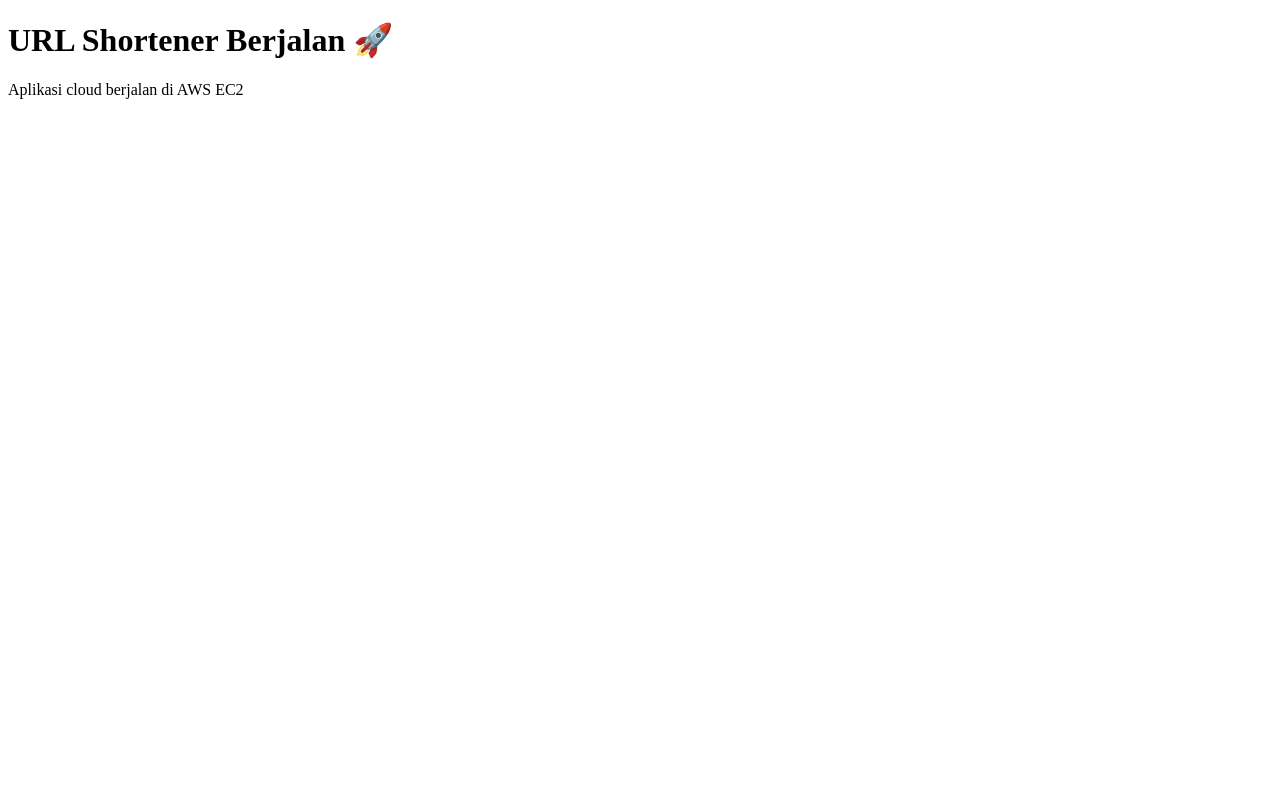
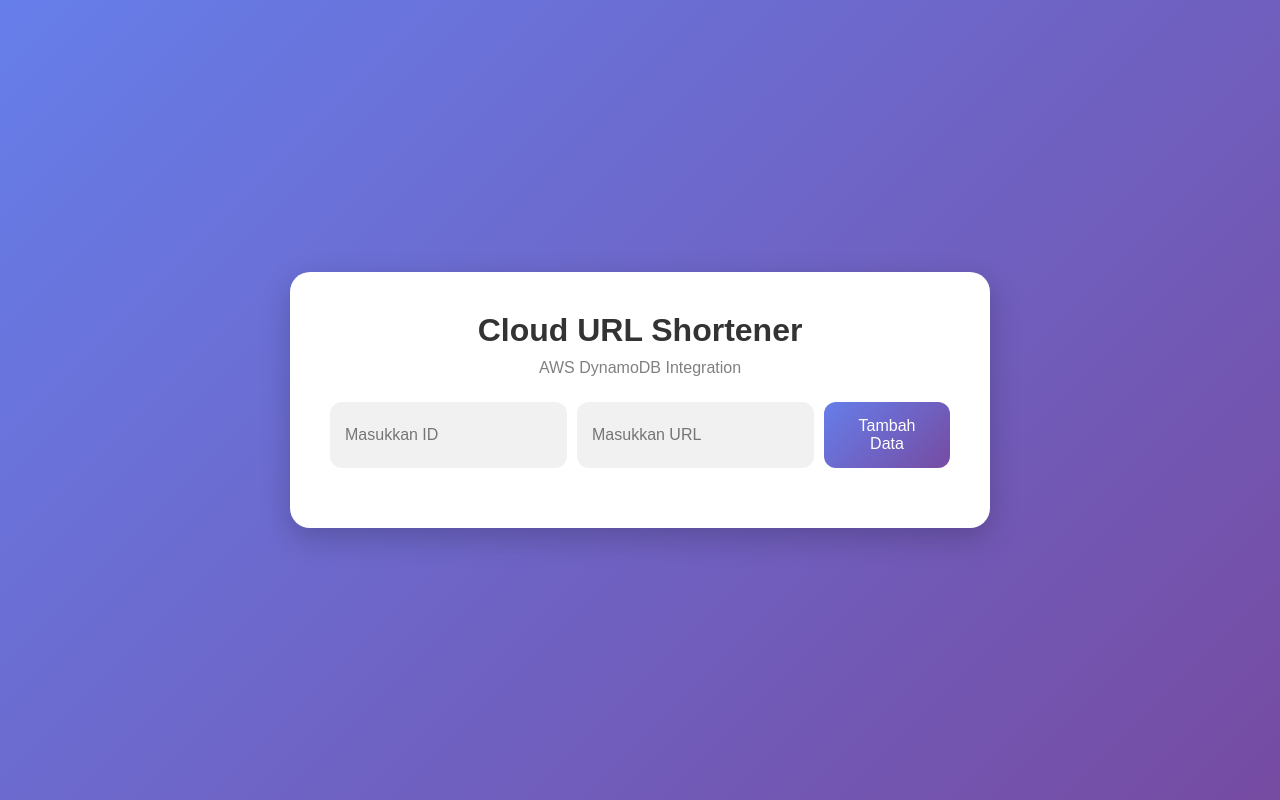
Before and after one commit to andharaester15/cloud-url-shortener, a website: page index.html in a window 1280 px wide. Drawn offline with Linux system fonts and the light colour scheme; no server answers.

Commit message:
Add cloud web application

```diff
--- a/index.html
+++ b/index.html
@@ -1,10 +1,168 @@
 <!DOCTYPE html>
-<html>
+<html lang="en">
 <head>
-    <title>URL Shortener</title>
+  <meta charset="UTF-8">
+  <meta name="viewport" content="width=device-width, initial-scale=1.0">
+  <title>Cloud URL Shortener</title>
+
+  <style>
+    *{
+      margin:0;
+      padding:0;
+      box-sizing:border-box;
+      font-family: Arial, Helvetica, sans-serif;
+    }
+
+    body{
+      min-height:100vh;
+      background: linear-gradient(135deg, #667eea, #764ba2);
+      display:flex;
+      justify-content:center;
+      align-items:center;
+      padding:30px;
+    }
+
+    .container{
+      width:100%;
+      max-width:700px;
+      background:white;
+      border-radius:20px;
+      padding:40px;
+      box-shadow:0 10px 30px rgba(0,0,0,0.2);
+    }
+
+    h1{
+      text-align:center;
+      margin-bottom:10px;
+      color:#333;
+    }
+
+    .subtitle{
+      text-align:center;
+      color:gray;
+      margin-bottom:25px;
+    }
+
+    .input-group{
+      display:flex;
+      gap:10px;
+      margin-bottom:20px;
+    }
+
+    input{
+      flex:1;
+      padding:15px;
+      border:none;
+      border-radius:12px;
+      background:#f1f1f1;
+      font-size:16px;
+    }
+
+    button{
+      padding:15px 25px;
+      border:none;
+      border-radius:12px;
+      background:linear-gradient(135deg,#667eea,#764ba2);
+      color:white;
+      font-size:16px;
+      cursor:pointer;
+      transition:0.3s;
+    }
+
+    button:hover{
+      transform:scale(1.03);
+      opacity:0.9;
+    }
+
+    .card{
+      background:#f7f7f7;
+      padding:15px;
+      border-radius:12px;
+      margin-bottom:10px;
+      border-left:5px solid #764ba2;
+      transition:0.3s;
+    }
+
+    .card:hover{
+      transform:translateY(-3px);
+    }
+
+    .card p{
+      margin:5px 0;
+      color:#333;
+    }
+
+  </style>
 </head>
+
 <body>
-    <h1>URL Shortener Berjalan 🚀</h1>
-    <p>Aplikasi cloud berjalan di AWS EC2</p>
+
+  <div class="container">
+
+    <h1>Cloud URL Shortener</h1>
+    <p class="subtitle">AWS DynamoDB Integration</p>
+
+    <div class="input-group">
+      <input type="text" id="id" placeholder="Masukkan ID">
+      <input type="text" id="nama" placeholder="Masukkan URL">
+      <button onclick="tambahData()">Tambah Data</button>
+    </div>
+
+    <div id="data-list"></div>
+
+  </div>
+
+  <script>
+
+    async function tambahData() {
+
+      const id = document.getElementById("id").value;
+      const nama = document.getElementById("nama").value;
+
+      await fetch("http://localhost:3000/add", {
+        method:"POST",
+        headers:{
+          "Content-Type":"application/json"
+        },
+        body:JSON.stringify({ id, nama })
+      });
+
+      alert("Data berhasil ditambahkan!");
+
+      document.getElementById("id").value = "";
+      document.getElementById("nama").value = "";
+
+      loadData();
+    }
+
+    async function loadData() {
+
+      const response = await fetch("http://localhost:3000/data");
+      const data = await response.json();
+
+      const list = document.getElementById("data-list");
+
+      list.innerHTML = "";
+
+      data.forEach(item => {
+
+        const card = document.createElement("div");
+        card.className = "card";
+
+        card.innerHTML = `
+          <p><strong>ID:</strong> ${item.id}</p>
+          <p><strong>URL:</strong> ${item.nama}</p>
+        `;
+
+        list.appendChild(card);
+
+      });
+
+    }
+
+    loadData();
+
+  </script>
+
 </body>
 </html>
```
Also changed, not shown: package.json (added, +19 -0 lines), server.js (added, +64 -0 lines), 1 other file.
